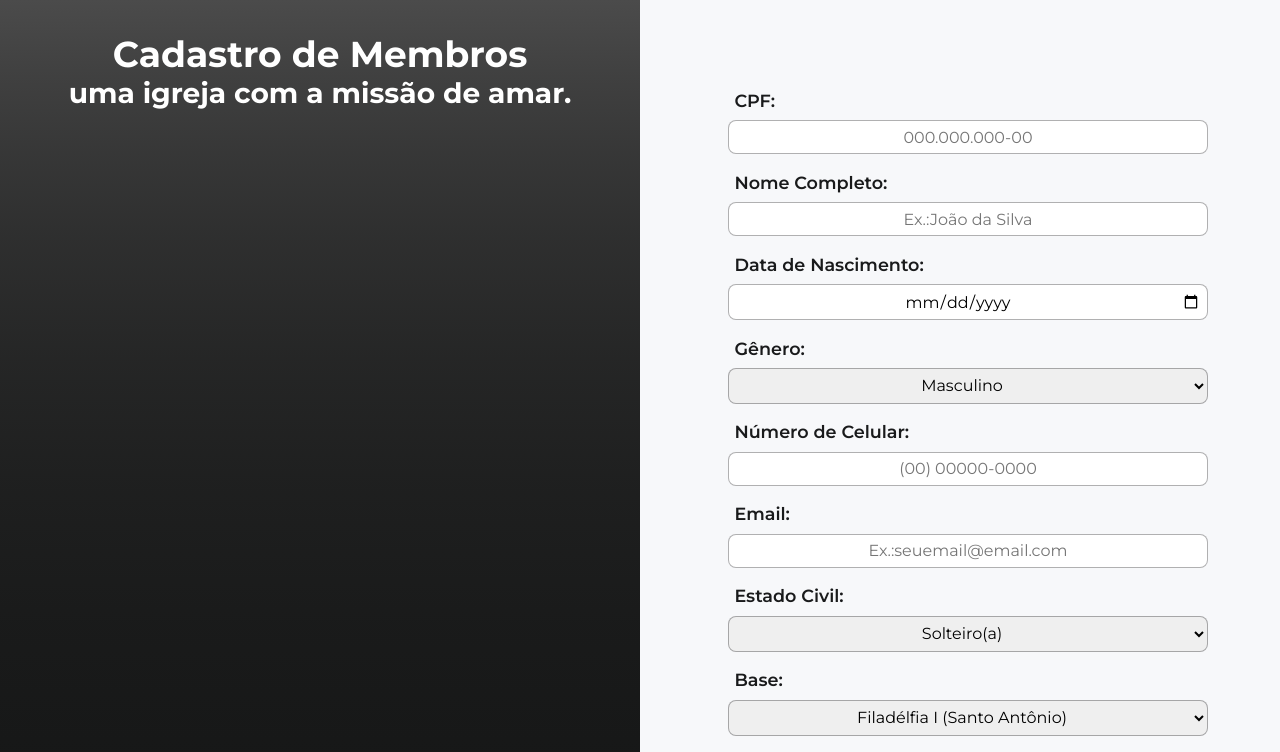
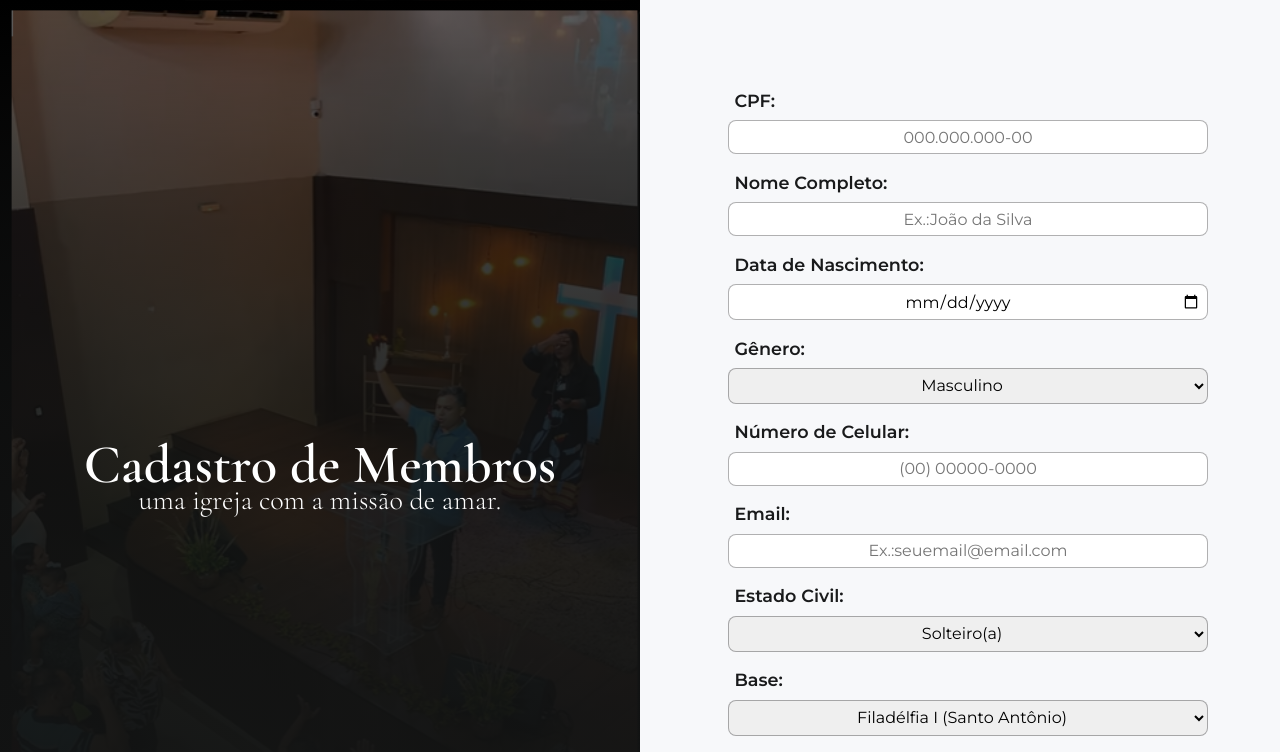
Before and after one commit to felip-araujo/idpb, a PHP site: page / in a window 1280 px wide. Shown: the top 752 px of the page. Run offline with PHP 8.4, Linux system fonts and the light colour scheme.

Commit message:
almost final version

```diff
--- a/assets/css/style.css
+++ b/assets/css/style.css
@@ -1,6 +1,10 @@
 @import url('https://fonts.googleapis.com/css2?family=Montserrat:ital,wght@0,100..900;1,100..900&display=swap');
+@import url('https://fonts.googleapis.com/css2?family=Cinzel:wght@400..900&display=swap');
+@import url('https://fonts.googleapis.com/css2?family=Cinzel:wght@400..900&family=Cormorant+Garamond:ital,wght@0,300;0,400;0,500;0,600;0,700;1,300;1,400;1,500;1,600;1,700&display=swap');
 
-* {
+
+/* configurações padrão para a página*/
+*{
     padding: 0px;
     box-sizing: border-box;
     margin: 0;
@@ -28,6 +32,7 @@
         padding: .8rem;
         display: grid;
         grid-template-columns: repeat(1, 2fr);
+        margin-top: -22px;
 
 
     }
@@ -67,6 +72,7 @@
     }
 
     .subtitulo, h3 {
+
         visibility: hidden;
     }
 
@@ -76,7 +82,7 @@
 /* css aplicado para dispositivos tablet de 481px ate 768px de width */
 @media screen and (min-width: 481px) and (max-width: 768px)  {
 
-    .titulo,{
+    .titulo{
         text-align: center;
         padding: 2rem;
         padding-top: 2.5rem;
@@ -93,6 +99,7 @@
         padding: .8rem;
         display: grid;
         grid-template-columns: repeat(1, 2fr);
+        margin-top: -25px;
 
 
     }
@@ -146,79 +153,6 @@
         grid-area: auto;
     }
 
-
-    .titulo{
-        display: flex;
-        justify-content: center;
-        text-align: center;
-        flex-direction:column-reverse;
-        padding: 2rem;
-        background-image: linear-gradient(to top, #131414, 88%, #4b4b4b);
-        color: white;
-        font-size: 1.5rem;
-        font-weight: 400;
-    }
-
-    .formulario{
-        background-color: #F7F8FA;
-        padding: 5rem;
-        text-align: right;
-        display: grid;
-    }
-
-    .input, .input-select {
-        display: grid;
-        font-size: medium;
-        width: 100%;
-        text-align: center;
-        padding: .4rem;
-        margin: .5rem;
-        margin-top:0px ;
-        border-radius: .5rem;
-        border: solid .3px #191a1b57;;
-
-    }
-    label{
-        margin-left: .3rem;
-        color: #191a1b;
-        font-weight: 600;
-        font-size: 1.1rem;
-        padding: .6rem;
-        text-align: left;
-
-    }
-
-    .btn{
-
-        width: 90%;
-        padding-top: .5rem;
-        padding-bottom: .5rem;
-        margin-top: .8rem;
-        margin-bottom: .8rem;
-        border-radius: 1rem;
-        border: solid .3px #191a1b57;;
-        background-color: #101111;
-        color: white;
-
-    }
-
-    .subtitulo {
-        visibility: hidden;
-    }
-}
-
-/* css aplicado para laptops maiores e monitores (pc) 1280px + */
-@media screen and (min-width: 1280px) {
-    body{
-        display: grid;
-        grid-template-columns: repeat(2, 1fr);
-        grid-area: auto;
-    }
-
-
-    .titulo{
-
-    }
 
     .container{
         display: block;
@@ -279,6 +213,111 @@
         font-weight: 600;
     }
 
+    .btn:hover{
+        width: 70%;
+        padding-top: .9rem;
+        padding-left: 5rem;
+        padding-right: 5rem;
+        padding-bottom: .9rem;
+        margin-top: 2.5rem;
+        margin-bottom: .8rem;
+        margin-left: 6.5rem;
+        border-radius: 1rem;
+        background-color: green;
+        color: white;
+        text-align: center;
+        transition: color .2s ea;
+        font-size: 1rem;
+        font-weight: 600;
+    }
+
+    .subtitulo{
+        visibility: hidden;
+    }
+}
+
+/* css aplicado para laptops maiores e monitores (pc) 1280px + */
+@media screen and (min-width: 1280px) {
+    body{
+        display: grid;
+        grid-template-columns: repeat(2, 1fr);
+        grid-area: auto;
+    }
+
+    .titulo{
+        margin-top: 50vh;
+        font-family: "Cormorant Garamond", serif;
+        font-weight: 600;
+        font-size: 3.4rem;
+    }
+
+    .subtitulo {
+        font-family: "Cormorant Garamond", serif;
+        font-weight: 200;
+        margin-top: -15px;
+    }
+
+
+    .container{
+        display: block;
+        justify-content: center;
+        text-align: center;
+        padding: 2rem;
+        background-image: linear-gradient(to top, #131414, 88%, #00000096), url(/form_idpb/idpb/assets/css/image/idpb_mebers.png);
+        background-size: 100%;
+        background-position:top;
+        color: white;
+        font-size: 1.5rem;
+        font-weight: 400;
+    }
+
+    .formulario{
+        background-color: #F7F8FA;
+        padding: 5rem;
+        text-align: right;
+        display: grid;
+    }
+
+    .input, .input-select {
+        display: grid;
+        font-size: medium;
+        width: 100%;
+        text-align: center;
+        padding: .4rem;
+        margin: .5rem;
+        margin-top:0px ;
+        border-radius: .5rem;
+        border: solid .3px #191a1b57;;
+
+    }
+    label{
+        margin-left: .3rem;
+        color: #191a1b;
+        font-weight: 600;
+        font-size: 1.1rem;
+        padding: .6rem;
+        text-align: left;
+
+    }
+
+    .btn{
+        width: 70%;
+        padding-top: .9rem;
+        padding-left: 5rem;
+        padding-right: 5rem;
+        padding-bottom: .9rem;
+        margin-top: 2.5rem;
+        margin-bottom: .8rem;
+        margin-left: 6.5rem;
+        border-radius: 1rem;
+        border: solid .3px #fafbfc57;;
+        background-color: #101111;
+        color: white;
+        text-align: center;
+
+        font-size: 1rem;
+        font-weight: 600;
+    }
 
     .btn:hover{
         width: 70%;
--- a/index.html
+++ b/index.html
@@ -86,6 +86,7 @@
     <div class="container">
         <h2 class="titulo">Cadastro de Membros</h2>
         <h3 class="subtitulo">uma igreja com a missão de amar.</h3>
+
     </div>
     <div class="container-1">
     <form id="cadastroForm" action="processar_cadastro.php" method="post" class="formulario">
```
